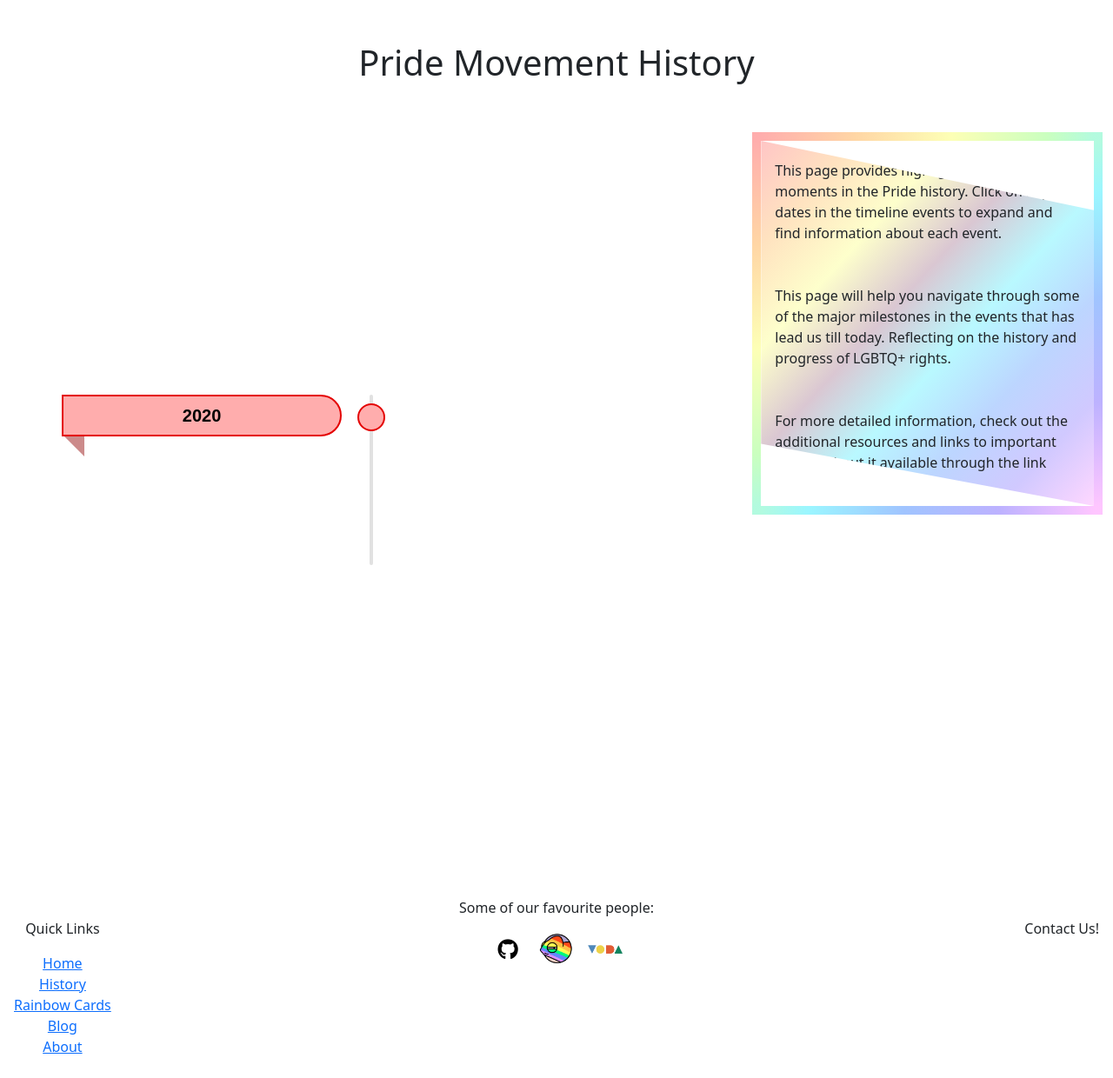
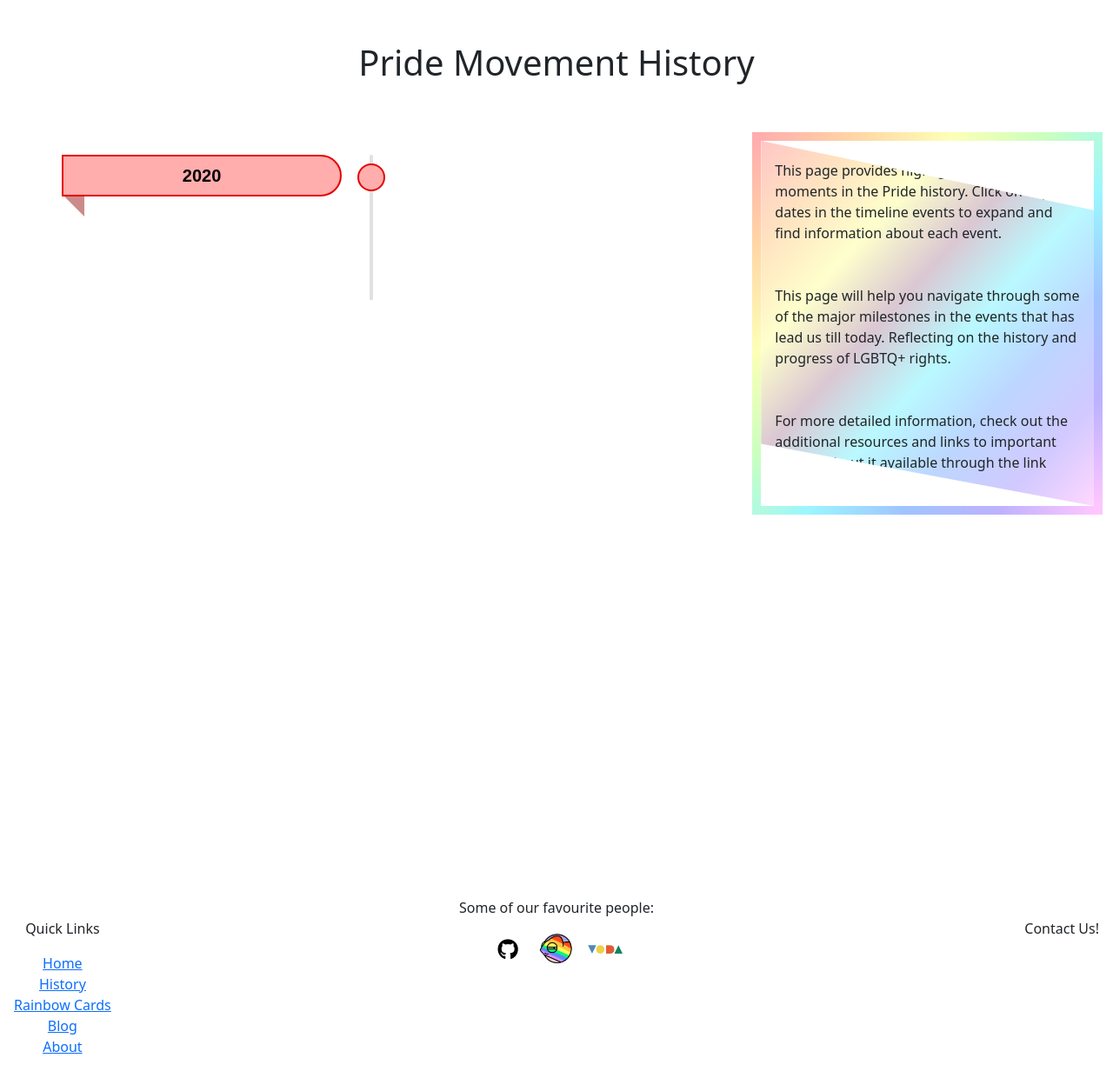
Before and after one commit to josipcodes/hack-team-2, a Django app: page /history/ in a window 1280 px wide. Shown: the part 64-1304 px from the top of the page at 87% size. Run offline with Django 3.2, Linux system fonts and the light colour scheme; tables that the repository leaves empty hold one stand-in row (values such as "Sample post"); some libraries are stand-ins or nearby versions; some web fonts are replaced.

Commit message:
Add missing style for history page

```diff
--- a/history/templates/history/history.html
+++ b/history/templates/history/history.html
@@ -3,7 +3,7 @@
   <h1>Pride Movement History</h1>
 </div>
 
-<div class="container-fluid py-5">
+<div class="container-fluid py-5 d-flex justify-content-center">
   <div class="row">
     <div class="col-lg-8 history-section section-md">
       <div class="history-container container">
--- a/static/css/style.css
+++ b/static/css/style.css
@@ -526,3 +526,20 @@
       border-radius: 0 calc(var(--dateH) / 2) calc(var(--dateH) / 2) 0;
   }
 }
+
+@media (min-width: 991px) {
+  .history-container {
+    height: 85%;
+    overflow-y: scroll;
+    align-content: start;
+
+  }
+
+  .history-section {
+    height: 55%;
+    padding-top: 2%;
+    overflow-y: hidden;
+    align-content: start;
+    padding-bottom: 0;
+  }
+}
```
